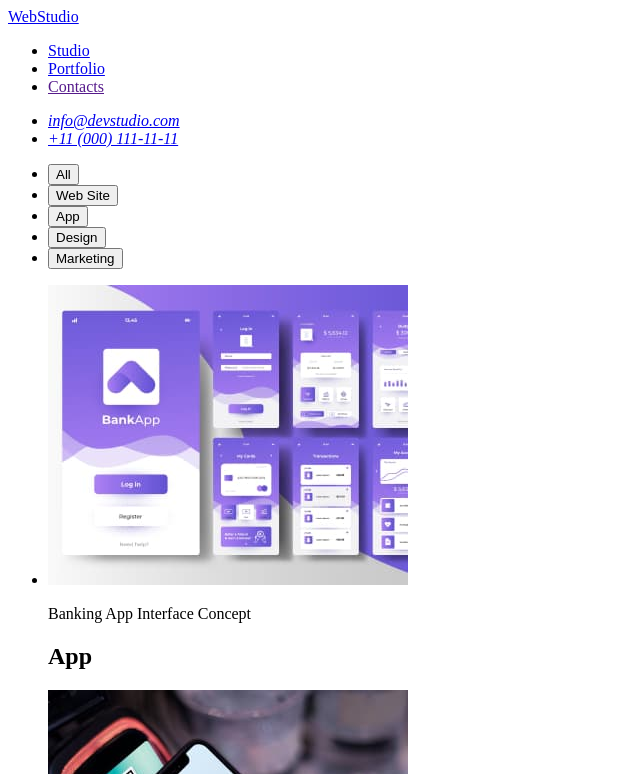
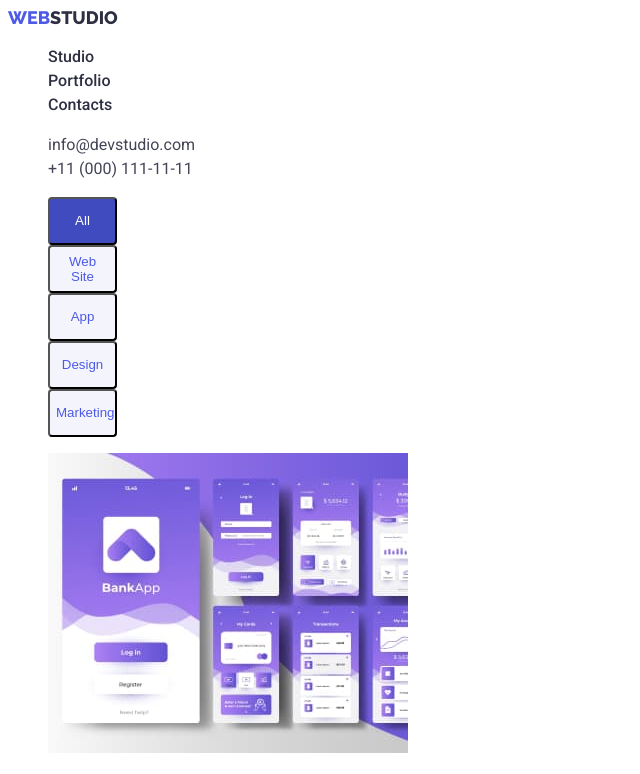
Before and after one commit to OleksijHr/goit-markup-hw-02, a plain HTML site: page portfolio.html in a window 1280 px wide. Both pictures are taken after a click on the button "All". Shown: the top 774 px of the page, without its empty margins (0-640 px from the left). Drawn offline with Linux system fonts and the light colour scheme.

Commit message:
Update portfolio.html + styles

```diff
--- a/css/styles.css
+++ b/css/styles.css
@@ -74,6 +74,7 @@ text-transform: uppercase;
 
 
 .mail-address{
+    color: var(--primary-text-clr);
     font-family: 'Roboto';
     font-style: normal;
     font-weight: 400;
@@ -86,6 +87,7 @@ text-transform: uppercase;
 }
 
 .contact-phone-number{
+    color: var(--primary-text-clr);
     font-family: 'Roboto';
     font-style: normal;
     font-weight: 400;
@@ -122,7 +124,7 @@ text-transform: uppercase;
 }
 
 .order-btn:hover, .order-btn:focus{
-    color: var(--primary-focus-hover-clr);
+    background: var(--primary-focus-hover-clr);
 }
 
 
@@ -205,3 +207,45 @@ text-transform: uppercase;
     color: var(--secondary--inverted-text-clr);
     background: var(--primary-text-dark-clr);
 }
+
+
+/* Portfolio page */
+/* BTNs filters */
+.btn-filters-list{}
+
+.filters-btn{
+    color: var(--primary-brand-clr);
+    background: var(--lingt-bg-clr);
+    cursor: pointer;
+    border-radius: 4px;
+    width: 69px;
+    height: 48px;
+}
+
+.filters-btn:hover, .filters-btn:focus{
+    color: var(--primary-inverted-text-clr);
+    background: var(--primary-focus-hover-clr);
+
+}
+
+/* Filters list */
+
+/* .filters-list {}
+
+.filters-item {} */
+
+.filters-text{
+    color: var(--primary-text-dark-clr);
+    font-family: 'Roboto';
+    font-style: normal;
+    font-weight: 500;
+    font-size: 20px;
+    line-height: 1.2;}
+
+.filters-name{
+    color: var(--primary-text-clr);
+    font-family: 'Roboto';
+    font-weight: 400;
+    font-size: 16px;
+    line-height: 1.5;
+}
--- a/portfolio.html
+++ b/portfolio.html
@@ -8,47 +8,60 @@
     <link rel="preconnect" href="https://fonts.googleapis.com" />
     <link rel="preconnect" href="https://fonts.gstatic.com" crossorigin />
     <link
-      href="https://fonts.googleapis.com/css2?family=Raleway:wght@400;500;700;800;900&display=swap"
+      href="https://fonts.googleapis.com/css2?family=Raleway:wght@800&family=Roboto:wght@400;500;700;900&display=swap"
       rel="stylesheet"
     />
     <link rel="stylesheet" href="./css/styles.css" />
   </head>
   <body>
-    <header>
-      <nav>
-        <a href="./index.html">WebStudio</a>
-        <ul>
-          <li>
-            <a href="../goit-markup-hw-01/index.html">Studio</a>
+     <nav class="page-nav">
+        <a class="header-logo link" href="./index.html"
+          ><span class="web-logo">Web</span>Studio</a
+        >
+        <ul class="menu list">
+          <li class="menu-item">
+            <a class="menu-link link" href="./index.html">Studio</a>
           </li>
-          <li><a href="./portfolio.html">Portfolio</a></li>
-          <li><a href="">Contacts</a></li>
+          <li class="menu-item">
+            <a class="menu-link link" href="./portfolio.html">Portfolio</a>
+          </li>
+          <li class="menu-item">
+            <a class="menu-link link" href="">Contacts</a>
+          </li>
         </ul>
       </nav>
       <address>
-        <ul>
-          <li><a href="mailto:info@devstudio.com">info@devstudio.com</a></li>
+        <ul class="list">
+          <li class="address-item">
+            <a class="mail-address link" href="mailto:info@devstudio.com"
+              >info@devstudio.com</a
+            >
+          </li>
           <li>
-            <a href="tel:+110001111111">+11 (000) 111-11-11</a>
+            <a class="contact-phone-number link" href="tel:+110001111111"
+              >+11 (000) 111-11-11</a
+            >
           </li>
         </ul>
       </address>
     </header>
     <main>
+      <!-- BTNs Filters -->
       <section>
         <h1 hidden>Filters</h1>
-        <ul>
-          <li><button type="button">All</button></li>
-          <li><button type="button">Web Site</button></li>
-          <li><button type="button">App</button></li>
-          <li><button type="button">Design</button></li>
-          <li><button type="button">Marketing</button></li>
+        <ul class="btn-filters-list list">
+          <li><button class="filters-btn" type="button">All</button></li>
+          <li><button class="filters-btn" type="button">Web Site</button></li>
+          <li><button class="filters-btn" type="button">App</button></li>
+          <li><button class="filters-btn" type="button">Design</button></li>
+          <li><button class="filters-btn" type="button">Marketing</button></li>
         </ul>
       </section>
+      <!-- Filters -->
       <section>
         <h2 hidden>Filters item</h2>
-        <ul>
-          <li>
+        <ul class="filters-list list">
+          <li class="filters-item">
             <img
               src="./images/banking-app.jpg"
               alt="Banking App"
@@ -56,8 +69,8 @@
               height="300"
             />
 
-            <p>Banking App Interface Concept</p>
-            <h2>App</h2>
+            <p class="filters-text">Banking App Interface Concept</p>
+            <h2 class="filters-name">App</h2>
           </li>
           <li>
             <img
@@ -67,8 +80,8 @@
               height="300"
             />
 
-            <p>Cashless Payment</p>
-            <h2>Marketing</h2>
+            <p class="filters-text">Cashless Payment</p>
+            <h2 class="filters-name">Marketing</h2>
           </li>
           <li>
             <img
@@ -78,8 +91,8 @@
               height="300"
             />
 
-            <p>Meditation App</p>
-            <h2>App</h2>
+            <p class="filters-text">Meditation App</p>
+            <h2 class="filters-name">App</h2>
           </li>
           <li>
             <img
@@ -89,8 +102,8 @@
               height="300"
             />
 
-            <p>Taxi Service</p>
-            <h2>Marketing</h2>
+            <p class="filters-text">Taxi Service</p>
+            <h2 class="filters-name">Marketing</h2>
           </li>
           <li>
             <img
@@ -100,8 +113,8 @@
               height="300"
             />
 
-            <p>Screen Illustrations</p>
-            <h2>Design</h2>
+            <p class="filters-text">Screen Illustrations</p>
+            <h2 class="filters-name">Design</h2>
           </li>
           <li>
             <img
@@ -111,8 +124,8 @@
               height="300"
             />
 
-            <p>Online Courses</p>
-            <h2>Marketing</h2>
+            <p class="filters-text">Online Courses</p>
+            <h2 class="filters-name">Marketing</h2>
           </li>
           <li>
             <img
@@ -122,8 +135,8 @@
               height="300"
             />
 
-            <p>Instagram Stories Concept</p>
-            <h2>Design</h2>
+            <p class="filters-text">Instagram Stories Concept</p>
+            <h2 class="filters-name">Design</h2>
           </li>
           <li>
             <img
@@ -133,8 +146,8 @@
               height="300"
             />
 
-            <p>Organic Food</p>
-            <h2>Web Site</h2>
+            <p class="filters-text">Organic Food</p>
+            <h2 class="filters-name">Web Site</h2>
           </li>
           <li>
             <img
@@ -144,15 +157,17 @@
               height="300"
             />
 
-            <p>Fresh Coffee</p>
-            <h2>Web Site</h2>
+            <p class="filters-text">Fresh Coffee</p>
+            <h2 class="filters-name">Web Site</h2>
           </li>
         </ul>
       </section>
     </main>
-    <footer>
-      <a href="./index.html">WebStudio</a>
-      <p>
+   <footer>
+      <a href="./index.html" class="footer-logo link"
+        ><span class="web-logo">Web</span>Studio</a
+      >
+      <p class="footer-text">
         Increase the flow of customers and sales for your business with digital
         marketing & growth solutions.
       </p>
```
Also changed, not shown: index.html (+2 -2 lines).
